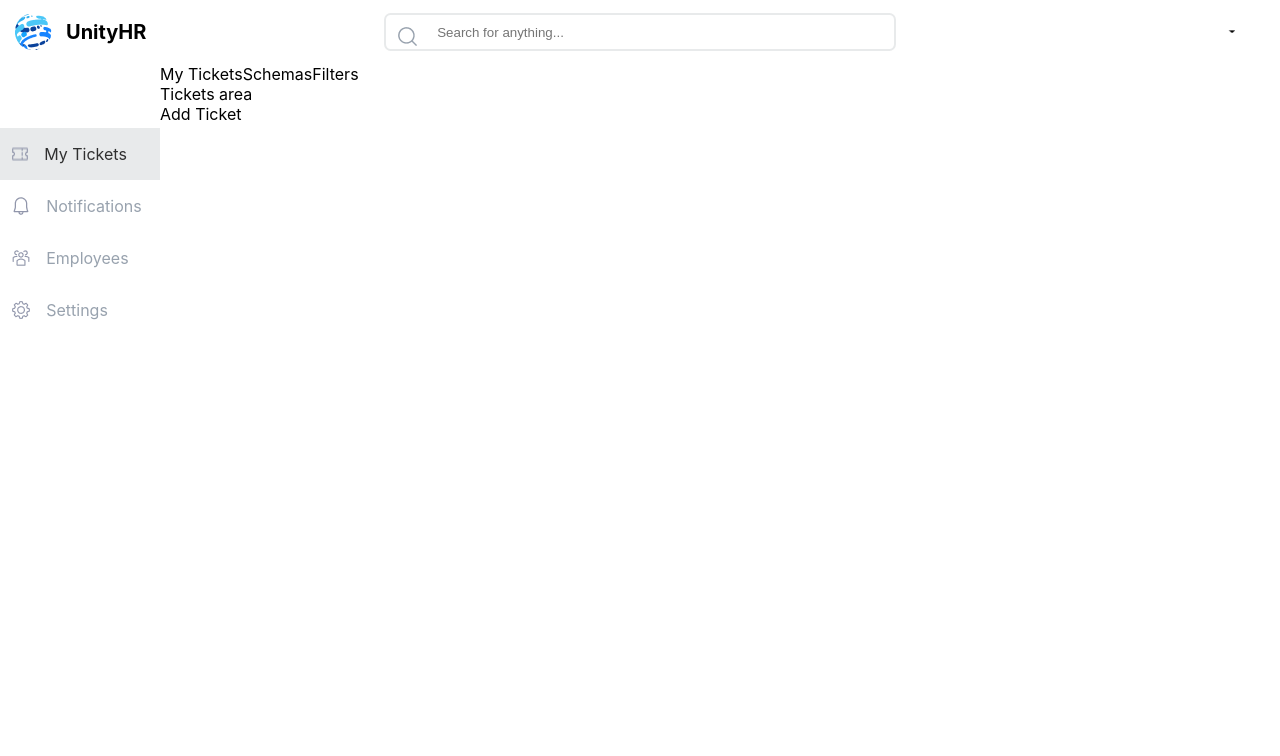
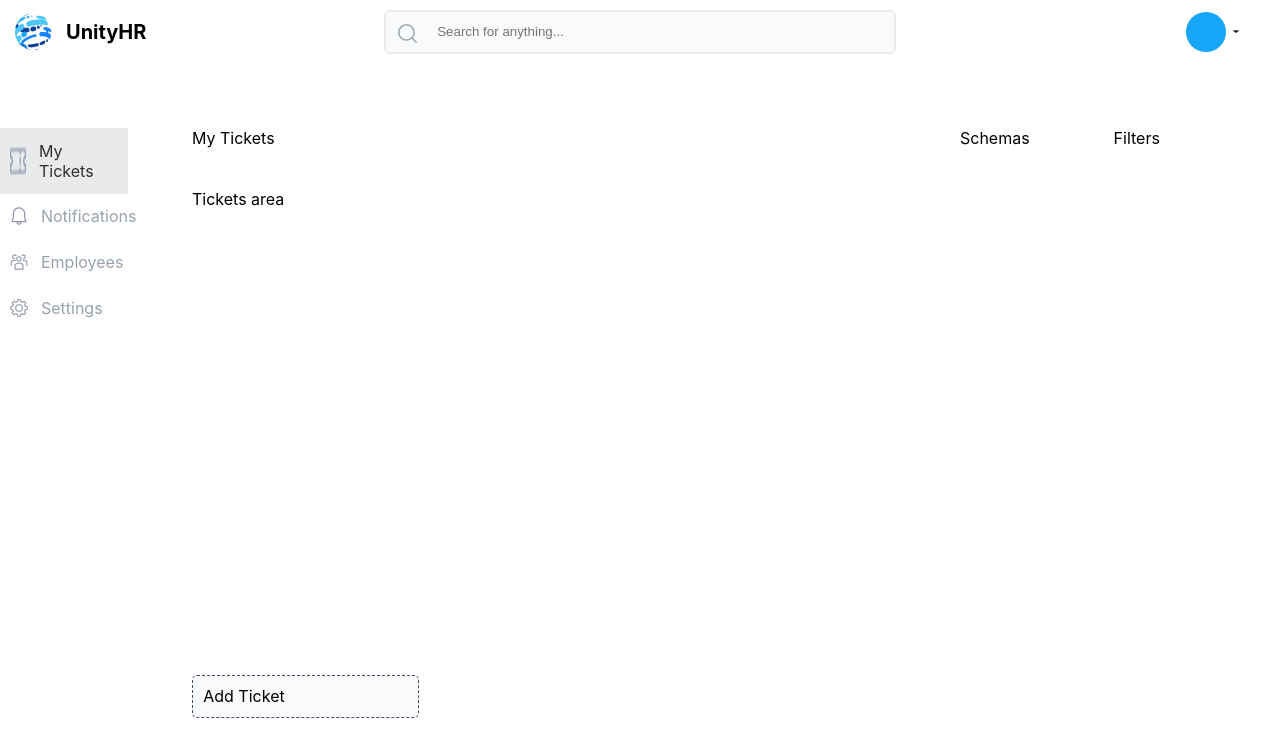
Before and after one commit to nology-tech/march-unityhr, a React (Create React App) app: page / in a window 1280 px wide. Shown: the top 756 px of the page. Built offline with nearby package versions, Linux system fonts and the light colour scheme.

Commit message:
interim state finished, new ticket will be opened for MyTicketsBoard component

```diff
--- a/src/App.jsx
+++ b/src/App.jsx
@@ -1,4 +1,5 @@
 // Import the functions you need from the SDKs you need
+import "./App.scss";
 import MainScreen from "./containers/MainScreen/MainScreen";
 
 /*import { initializeApp } from "firebase/app";
@@ -29,7 +30,7 @@ const analytics = getAnalytics(app);
 
 const App = () => {
   return (
-    <div className="App">
+    <div className="app">
       <MainScreen />
     </div>
   );
--- a/src/App.scss
+++ b/src/App.scss
@@ -4,3 +4,8 @@
   margin: 0;
   padding: 0;
 }
+
+.app {
+  box-sizing: border-box;
+  height: 100vh;
+}
--- a/src/assets/sass/_variables.scss
+++ b/src/assets/sass/_variables.scss
@@ -10,6 +10,7 @@ $font-color-grey: #98a2ae;
 
 $color-white: #ffffff;
 $color-light-grey: #e8eaeb;
+$color-very-light-grey: #f8fafb;
 $color-dark-grey: #455163;
 
 $ticket-color-bar-blue: #16a6f8;
--- a/src/components/Search/Search.scss
+++ b/src/components/Search/Search.scss
@@ -7,7 +7,7 @@
 
 .search {
   width: 50%;
-  height: 60%;
+  height: 70%;
   display: inline-block;
   border: 2px solid $color-light-grey;
   border-radius: 0.5em;
@@ -16,4 +16,5 @@
   background-position: 10px 10px;
   background-repeat: no-repeat;
   padding: 12px 20px 12px 5%;
+  background-color: $color-very-light-grey;
 }
--- a/src/containers/MainScreen/MainScreen.jsx
+++ b/src/containers/MainScreen/MainScreen.jsx
@@ -4,9 +4,9 @@ import MainSection from "../MainSection/MainSection";
 
 const MainScreen = () => {
   return (
-    <div className="main-screen-section">
-      <TopSection />
-      <MainSection />
+    <div className="main-screen">
+      <TopSection className="main-screen__top-section" />
+      <MainSection className="main-screen__main-section" />
     </div>
   );
 };
--- a/src/containers/MainScreen/MainScreen.scss
+++ b/src/containers/MainScreen/MainScreen.scss
@@ -3,9 +3,8 @@
   padding: 0;
 }
 
-.main-screen-section {
+.main-screen {
   height: 100%;
-  width: 100%;
   display: flex;
   flex-direction: column;
 }
--- a/src/containers/MainSection/MainSection.jsx
+++ b/src/containers/MainSection/MainSection.jsx
@@ -5,8 +5,8 @@ import MyTicketsBoard from "../MyTicketsBoard/MyTicketsBoard";
 const MainSection = () => {
   return (
     <div className="main-section">
-      <Menu />
-      <MyTicketsBoard />
+      <Menu className="main-section__menu"/>
+      <MyTicketsBoard className="main-section__my-tickets-board" />
     </div>
   );
 };
--- a/src/containers/MainSection/MainSection.scss
+++ b/src/containers/MainSection/MainSection.scss
@@ -7,4 +7,9 @@
 
 .main-section{
   display: flex;
+  height: 100%;
+
+  &__my-tickets-board {
+    height: 100%;
+  }
 }
--- a/src/containers/MyTicketsBoard/MyTicketsBoard.jsx
+++ b/src/containers/MyTicketsBoard/MyTicketsBoard.jsx
@@ -4,9 +4,9 @@ const MyTicketsBoard = () => {
   return (
     <div className="my-tickets-board">
       <div className="my-tickets-board__top">
-        <div>My Tickets</div>
-        <div>Schemas</div>
-        <div>Filters</div>
+        <div className="my-tickets-board__top__header">My Tickets</div>
+        <div className="my-tickets-board__top__schemas">Schemas</div>
+        <div className="my-tickets-board__top__filters">Filters</div>
       </div>
       <div className="my-tickets-board__main">Tickets area</div>
       <div className="my-tickets-board__add-ticket">Add Ticket</div>
--- a/src/containers/MyTicketsBoard/MyTicketsBoard.scss
+++ b/src/containers/MyTicketsBoard/MyTicketsBoard.scss
@@ -1,13 +1,43 @@
+@use "../../assets/sass/variables" as *;
+
 * {
   padding: 0;
   margin: 0;
 }
 
 .my-tickets-board {
+  width: 100%;
   display: flex;
   flex-direction: column;
+  padding: 5%;
 
   &__top {
     display: flex;
+    width: 100%;
+    height: 10%;
+
+    &__header {
+      width: 75%;
+    }
+
+    &__schemas{
+      width: 15%;
+    }
+
+    &__filters {
+      width: 10%;
+    }
+  }
+
+  &__main {
+    height: 80%;
+  }
+
+  &__add-ticket {
+    border: 1px dashed $color-dark-grey;
+    border-radius: 5px;
+    width: 20%;
+    padding: 1%;
+    background-color: $color-very-light-grey;
   }
 }
--- a/src/containers/TopSection/TopSection.jsx
+++ b/src/containers/TopSection/TopSection.jsx
@@ -5,13 +5,13 @@ import Search from "../../components/Search/Search";
 
 const TopSection = () => {
   return (
-    <div className="top-section-area">
-      <div className="top-section-area__logo-section">
+    <div className="top-section">
+      <div className="top-section__logo-section">
         <img src={Logo}/>
         <p>UnityHR</p>
       </div>
-      <div className="top-section-area__search-section"><Search /></div>
-      <div className="top-section-area__avatar-section"><div className="circle"></div><img src={DropDown} /></div>
+      <div className="top-section__search-section"><Search /></div>
+      <div className="top-section__avatar-section"><div className="circle"></div><img src={DropDown} /></div>
     </div>
   );
 };
--- a/src/containers/TopSection/TopSection.scss
+++ b/src/containers/TopSection/TopSection.scss
@@ -5,7 +5,7 @@
   padding: 0;
 }
 
-.top-section-area {
+.top-section {
   height: 8vh;
   display: flex;
   justify-content: space-between;
@@ -36,10 +36,9 @@
     justify-content: center;
 
     div {
-      background-color: $button-color-blue;
-      border: 1px solid $button-color-blue;
-      height: 4vh;
-      width: 4vh;
+      background-color: $ticket-color-bar-blue;
+      height: 5vh;
+      width: 5vh;
       border-radius: 50%;
     }
 
```
